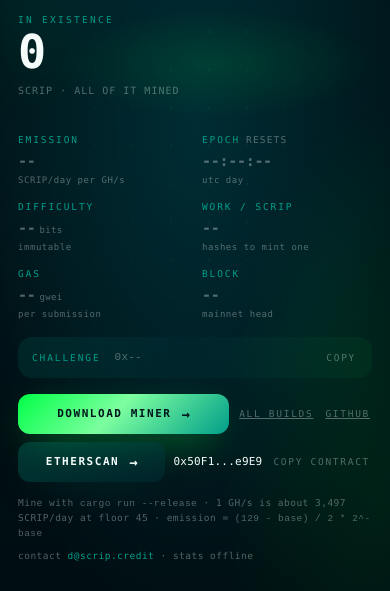
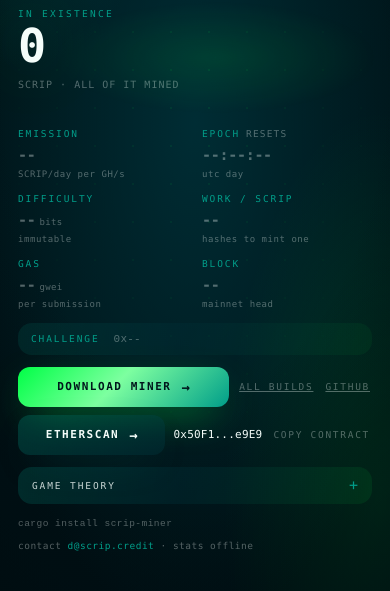
Before and after one commit to ohmictech/scrip, a plain HTML site: page docs/index.html in a window 390 px wide. Shown: the part 253-844 px from the top of the page. Drawn offline with Linux system fonts and the light colour scheme; no server answers.

Commit message:
Site: quieter chrome, plain-language game theory
Drops the challenge copy button, the redundant base/epoch rail, and the
mining note that restated the stat grid. The game theory disclosure is now a
full-width bar with a single paragraph instead of a faint link opening a grid
of pointer cards.

Co-authored-by: Copilot <223556219+Copilot@users.noreply.github.com>

```diff
--- a/docs/index.html
+++ b/docs/index.html
@@ -33,14 +33,16 @@
   }
 
   *{box-sizing:border-box;margin:0;padding:0}
-  html,body{height:100%}
+  html,body{min-height:100%}
 
   body{
     background:var(--ink);
     color:var(--white);
     font-family:var(--mono);
     -webkit-font-smoothing:antialiased;
-    overflow-x:hidden;
+    /* clip, not hidden: `hidden` creates a scroll container and would stop the
+       page from growing when the disclosure opens */
+    overflow-x:clip;
   }
 
   /* ---------- background field ---------- */
@@ -94,7 +96,6 @@
     animation:ping 2.4s ease-in-out infinite;
   }
   @keyframes ping{0%,100%{opacity:1;transform:scale(1)}50%{opacity:.35;transform:scale(.82)}}
-  .rail .right{color:var(--muted-2)}
 
   /* ---------- hero ---------- */
   .hero{
@@ -226,6 +227,27 @@
   .addr{display:inline-flex;align-items:center;gap:9px;font-size:11px;letter-spacing:.02em;color:var(--muted)}
   .addr b{color:var(--white);font-weight:500}
   .note code{color:rgba(0,255,70,.6)}
+
+  /* ---------- game theory ---------- */
+  .gt{margin-bottom:clamp(14px,2.4vh,22px)}
+  .gt summary{
+    list-style:none;cursor:pointer;
+    display:flex;align-items:center;justify-content:space-between;gap:12px;
+    padding:13px 18px;border-radius:14px;
+    font-size:10.5px;letter-spacing:.2em;text-transform:uppercase;
+    color:rgba(244,253,250,.82);
+    background:linear-gradient(100deg,rgba(0,157,137,.20),rgba(0,49,57,.36) 46%,rgba(0,255,70,.08));
+    transition:color .2s ease,background .25s ease;
+  }
+  .gt summary::-webkit-details-marker{display:none}
+  .gt summary:hover{color:var(--green);background:linear-gradient(100deg,rgba(0,157,137,.30),rgba(0,49,57,.42) 46%,rgba(0,255,70,.13))}
+  .gt summary .arw{font-size:15px;line-height:1;letter-spacing:0;color:var(--teal);transition:transform .25s ease,color .2s ease}
+  .gt summary:hover .arw{color:var(--green)}
+  .gt[open] summary .arw{transform:rotate(45deg)}
+  .gt-text{
+    margin-top:15px;font-size:12px;line-height:1.85;
+    color:rgba(244,253,250,.68);max-width:100ch;
+  }
   .mail{
     color:var(--teal);text-decoration:none;
     transition:color .2s ease,text-shadow .2s ease;
@@ -242,8 +264,7 @@
   }
   @media (max-width:620px){
     .shell{align-items:flex-start;padding:24px 18px 26px}
-    .rail{font-size:9px;letter-spacing:.13em;margin-bottom:20px}
-    .rail .right{display:none}
+    .rail{font-size:9px;letter-spacing:.13em;margin-bottom:14px}
     .hero-left{flex-direction:column;align-items:flex-start;gap:14px}
     .hero{gap:16px}
     .mark{width:64px;height:64px}
@@ -251,12 +272,15 @@
     .tag{font-size:11.5px;line-height:1.6;margin-top:10px}
     .minted{margin-top:2px}
     .minted .big{font-size:clamp(40px,12vw,58px)}
-    .stats{grid-template-columns:repeat(2,minmax(0,1fr));gap:16px 14px;margin-bottom:18px}
+    .stats{grid-template-columns:repeat(2,minmax(0,1fr));gap:14px 14px;margin-bottom:14px}
     .stat .v{font-size:15px}
     .stat .sub{font-size:9px}
-    .chal{padding:11px 14px;margin-bottom:16px}
+    .chal{padding:10px 13px;margin-bottom:12px}
+    .gt{margin-bottom:12px}
+    .gt summary{padding:11px 14px;font-size:9.5px}
+    .gt-text{font-size:11px;line-height:1.7;margin-top:12px}
     .btn{flex:1;justify-content:center;padding:12px 14px;font-size:11px}
-    .actions{margin-bottom:14px;gap:8px}
+    .actions{margin-bottom:12px;gap:8px}
     .foot{flex-direction:column;align-items:flex-start;gap:8px;font-size:9.5px;line-height:1.5}
     .field .ghost{display:none}
   }
@@ -295,7 +319,6 @@
 
     <div class="rail rise d1">
       <div class="left"><span class="ping"></span><span id="net">connecting</span></div>
-      <div class="right">base <span id="railBase">--</span> bits · epoch <span id="railEpoch">--</span></div>
     </div>
 
     <div class="hero rise d2">
@@ -353,7 +376,6 @@
     <div class="chal rise d4">
       <span class="label">Challenge</span>
       <code id="chal">0x--</code>
-      <button class="copy" id="copyChal" type="button">copy</button>
     </div>
 
     <div class="actions rise d5">
@@ -371,8 +393,25 @@
       </span>
     </div>
 
+    <div class="gt rise d6">
+      <details>
+        <summary>
+          <span>game theory</span>
+          <span class="arw">+</span>
+        </summary>
+        <p class="gt-text">Emission is set by arithmetic, not policy. A hash with k leading zero
+        bits appears with probability 2<sup>-k-1</sup> and pays 2<sup>k-40</sup> tokens, so every rarity
+        level is worth exactly the same and the whole ladder sums to 44.5 · 2⁻⁴⁰ tokens per hash.
+        Difficulty never retargets, so a miner with twice the hashrate mints twice as much permanently:
+        competition shows up in price instead of in a difficulty adjustment, and early work keeps a
+        surplus that decays only as supply accumulates. And because every token costs electricity and
+        hardware to produce, its price is anchored to joules and tends toward an industrial commodity
+        rather than a discretionary issuance schedule.</p>
+      </details>
+    </div>
+
     <div class="foot rise d6">
-      <span class="note">Mine with <code>cargo run --release</code> · 1 GH/s is about 3,497 SCRIP/day at floor 45 · emission = <code>(129 - base) / 2 * 2^-base</code></span>
+      <span class="note"><code>cargo install scrip-miner</code></span>
       <span class="note">contact <a class="mail" href="mailto:d@scrip.credit">d@scrip.credit</a> · <span id="status">reading chain</span></span>
     </div>
 
@@ -394,8 +433,6 @@
 
   var el = {
     net: document.getElementById("net"),
-    railBase: document.getElementById("railBase"),
-    railEpoch: document.getElementById("railEpoch"),
     mintedBig: document.getElementById("mintedBig"),
     emission: document.getElementById("emission"),
     countdown: document.getElementById("countdown"),
@@ -483,7 +520,6 @@
     if (base) {
       var b = Number(hexBig(base));
       el.base.innerHTML = b + "<small>bits</small>";
-      el.railBase.textContent = b;
       var w = workPerToken(b);
       if (w) setNum(el.work, scale(w));
       var e = emissionPerGhs(b);
@@ -492,12 +528,10 @@
 
     if (challenge) {
       el.chal.textContent = challenge;
-      el.chal.dataset.full = challenge;
     }
 
     if (epoch) {
       var e = Number(hexBig(epoch));
-      el.railEpoch.textContent = e;
       el.epochSub.textContent = "epoch " + e;
     }
 
@@ -592,10 +626,6 @@
     copy(CONTRACT, this);
   });
 
-  document.getElementById("copyChal").addEventListener("click", function () {
-    copy(el.chal.dataset.full || el.chal.textContent, this);
-  });
-
   document.getElementById("shortAddr").textContent =
     CONTRACT.slice(0, 6) + "..." + CONTRACT.slice(-4);
 
```
